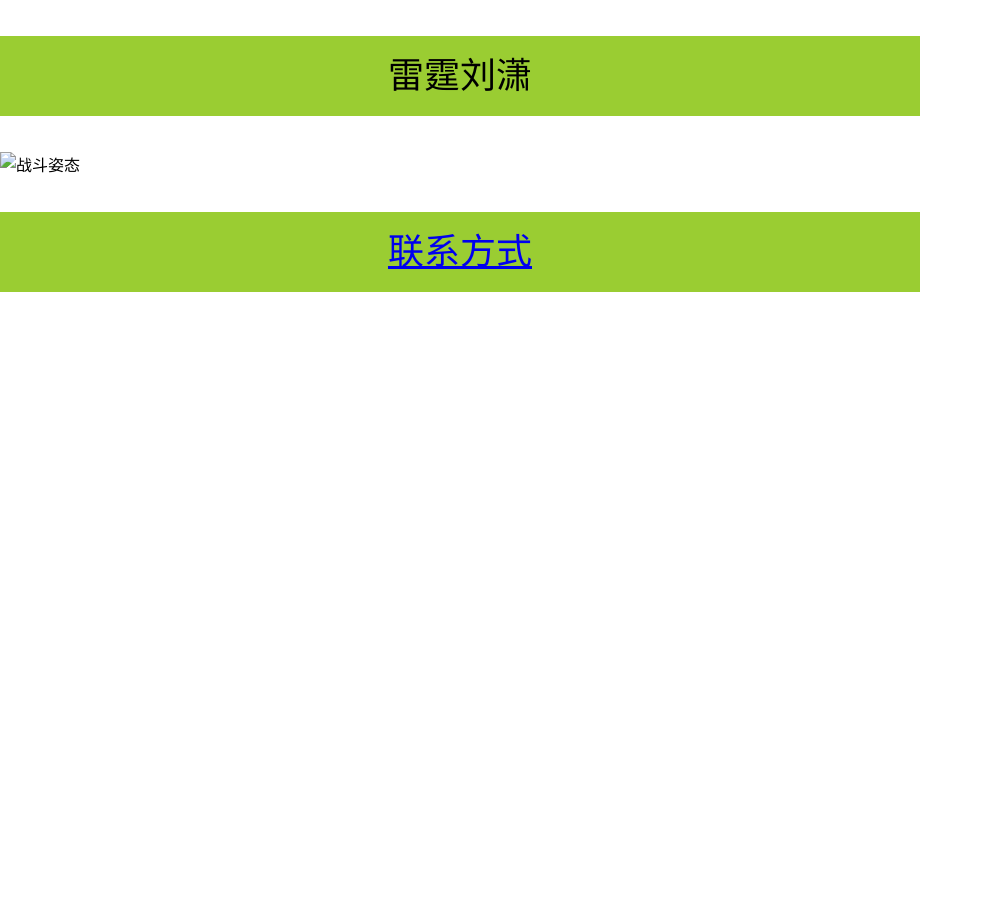
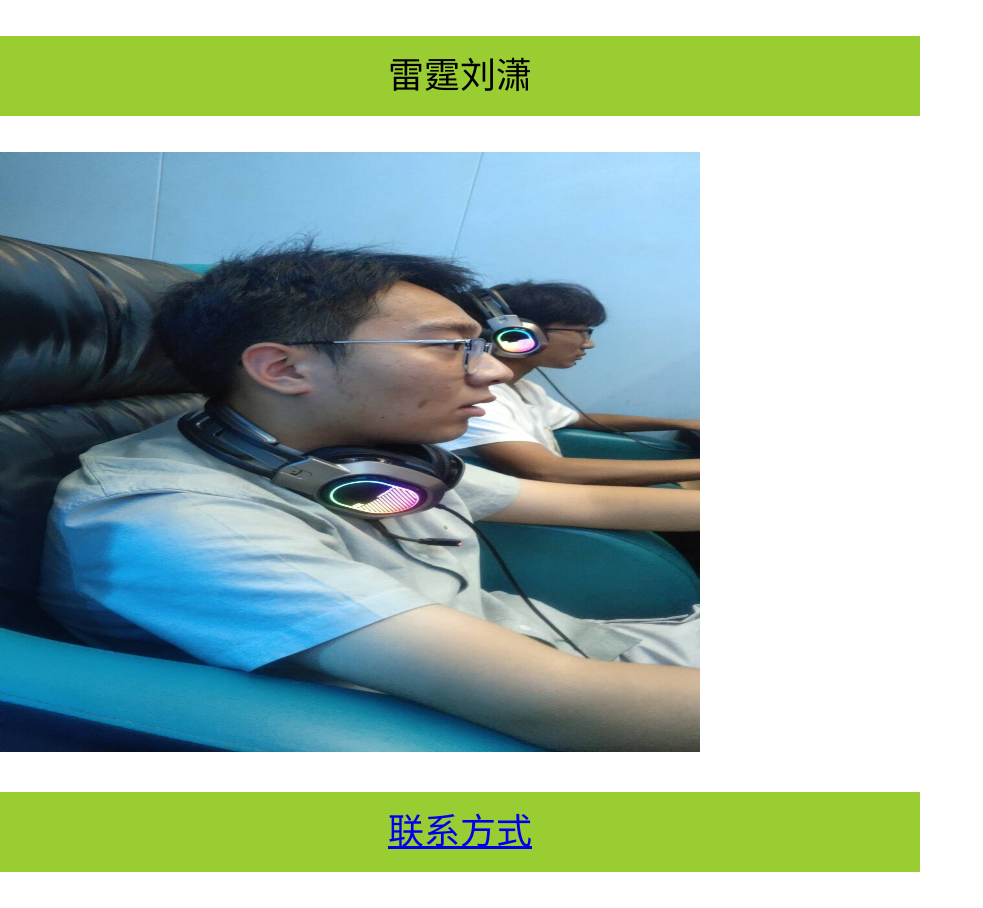
Before and after one commit to ZMGT339/lianxi, a plain HTML site: page index.html in a window 1280 px wide. Shown: the whole page, without its empty margins (0-983 px from the left). Before the commit the page ends 800 px from the top, so only its background shows below. Drawn offline with Linux system fonts and the light colour scheme.

Commit message:
Update index.html

```diff
--- a/index.html
+++ b/index.html
@@ -14,7 +14,7 @@ text-align: center;
 font-family:'微软雅黑',sans-serif;
 font-size: 36px;">雷霆刘潇</p>
 <div>
-    <img src="image/liuxiao.png" alt="战斗姿态" width="700px" height="600px">
+    <img src="liuxiao.png" alt="战斗姿态" width="700px" height="600px">
 </div>
 <p style="display:inline-block;
 width:900px;
@@ -27,4 +27,5 @@ font-size: 36px;">
 <a href="https://www.bilibili.com/video/BV1GJ411x7h7/?spm_id_from=333.337.search-card.all.click">联系方式</a>
 </p>
 </body>
+
 </html>
```
